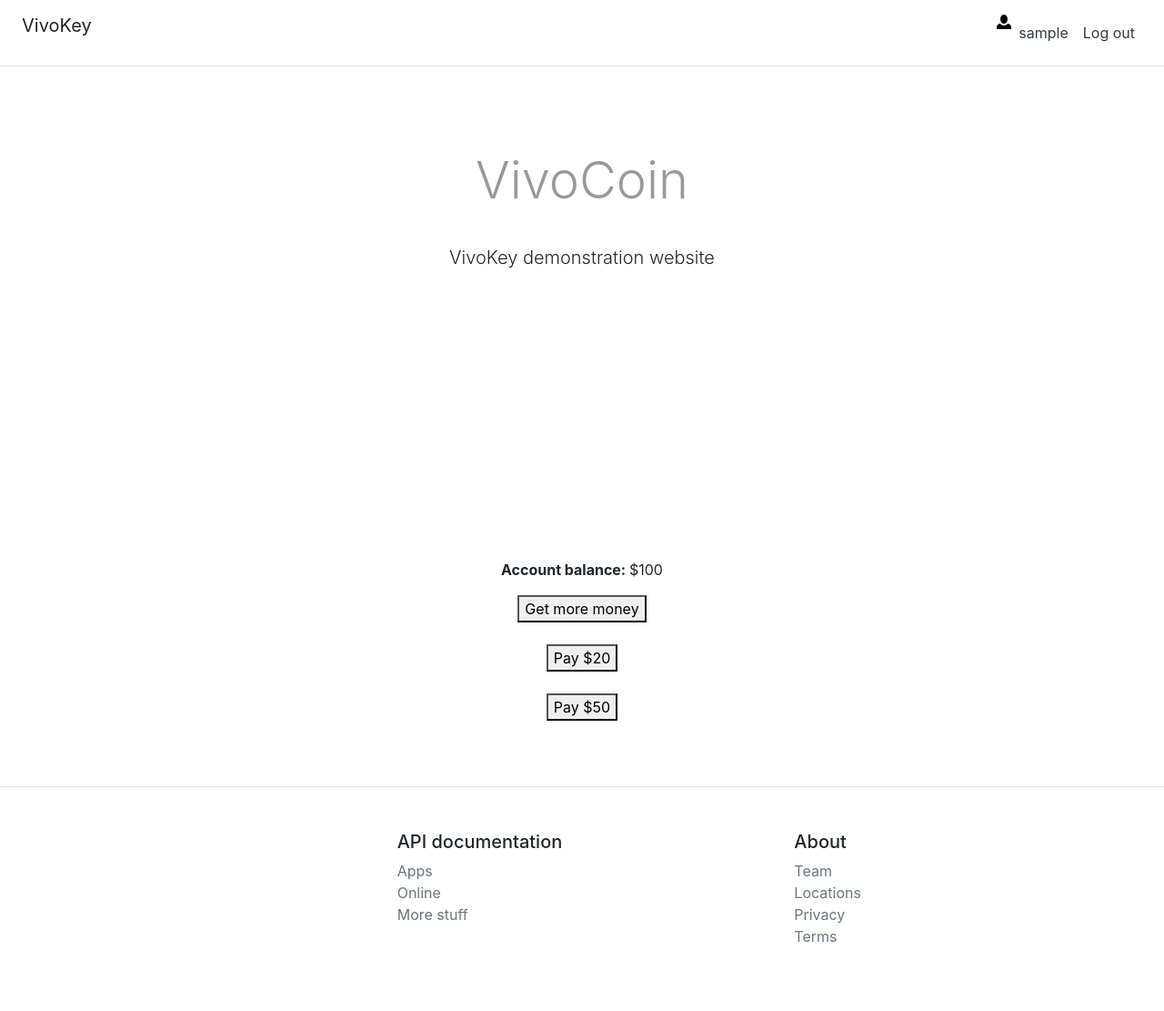
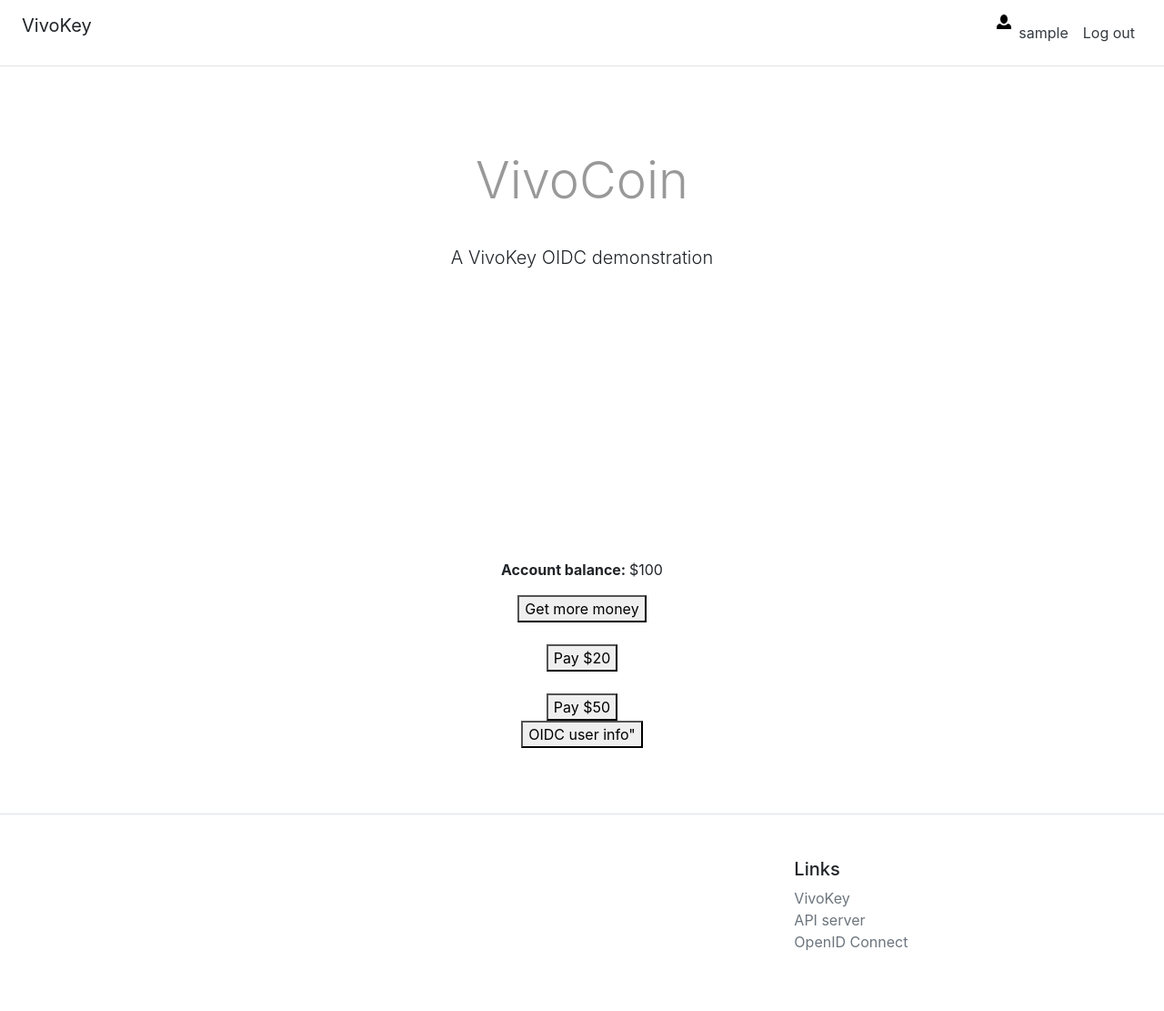
Before and after one commit to VivoKey/vivocoin, a Django app: page / in a window 1280 px wide. Shown: the whole page at 91% size. Before the commit the page ends 1035 px from the top, so only its background shows below. Run offline with Django 3.2, Linux system fonts and the light colour scheme; the visitor is signed in with stand-in values (Sample User, id 1); data comes from the database, SQL or seed files in the repository; data that the repository does not hold is empty; some libraries are stand-ins or nearby versions.

Commit message:
Add userinfo endpoint

```diff
--- a/coinweb/templates/coinweb/base.html
+++ b/coinweb/templates/coinweb/base.html
@@ -35,20 +35,19 @@
 				<div class="col-12 col-md">
 				</div>
 				<div class="col-6 col-md">
-					<h5>API documentation</h5>
+					<!--h5>API documentation</h5>
 					<ul class="list-unstyled text-small">
 						<li><a class="text-muted" href="#">Apps</a></li>
 						<li><a class="text-muted" href="#">Online</a></li>
 						<li><a class="text-muted" href="#">More stuff</a></li>
-					</ul>
+					</ul-->
 				</div>
 				<div class="col-6 col-md">
-					<h5>About</h5>
+					<h5>Links</h5>
 					<ul class="list-unstyled text-small">
-						<li><a class="text-muted" href="#">Team</a></li>
-						<li><a class="text-muted" href="#">Locations</a></li>
-						<li><a class="text-muted" href="#">Privacy</a></li>
-						<li><a class="text-muted" href="#">Terms</a></li>
+						<li><a class="text-muted" href="https://vivokey.com/">VivoKey</a></li>
+						<li><a class="text-muted" href="https://api.vivokey.com/">API server</a></li>
+						<li><a class="text-muted" href="https://openid.net/connect/">OpenID Connect</a></li>
 					</ul>
 				</div>
 			</div>
--- a/coinweb/templates/coinweb/index.html
+++ b/coinweb/templates/coinweb/index.html
@@ -3,11 +3,9 @@
 {% block title %}VivoCoin{% endblock %}
 {% block content %}
 
-<!-- User token: {{ oidc_token }} -->
-
 <div class="pricing-header px-3 py-3 pt-md-5 pb-md-4 mx-auto text-center">
 	<h1 class="display-4">VivoCoin</h1>
-	<p class="lead">VivoKey demonstration website</p>
+	<p class="lead">A VivoKey OIDC demonstration</p>
 	{% if user.is_authenticated %}
 	{% if message %}
 	<p id="#message"><b>{{ message }}</b></p>
@@ -41,6 +39,11 @@
 		<button type='submit'>Pay $50</button>
 	</form>
 	{% endif %}
+
+	<form method="post" action="{% url 'userinfo' %}">
+		{% csrf_token %}
+		<button type="submit">OIDC user info"</button>
+	</form>
 
 	{% endif %}
 </div>
--- a/coinweb/urls.py
+++ b/coinweb/urls.py
@@ -5,6 +5,7 @@
 
 urlpatterns = [
     path('', views.index, name='index'),
+    path('userinfo/', views.userinfo, name='userinfo'),
     re_path('auth_status/([0-9]+)/', views.auth_status, name='auth_status'),
     path('validation_complete/', csrf_exempt(views.validation_complete), name='validation_complete'),
     path('logout/', views.logout, name='logout'),
--- a/coinweb/views.py
+++ b/coinweb/views.py
@@ -5,9 +5,12 @@
 
 from django.shortcuts import render, redirect
 from django.contrib.auth import logout as django_logout
+from django.contrib.auth.decorators import login_required
 from django.conf import settings
 from django.core.signing import Signer
+from django.core.exceptions import PermissionDenied
 from django.http import JsonResponse
+from django.views.decorators.http import require_POST
 
 from .models import Account, Payment
 
@@ -97,7 +100,6 @@
         balance_dollars = 0
 
     context = {
-        'oidc_token': request.session.get('oidc_access_token', ''),  # for debugging
         'account': Account,
         'balance_dollars': balance_dollars,
         'debt': balance_dollars < 0,
@@ -105,10 +107,49 @@
         'wait_for_payment': wait_for_payment
     }
 
-    return render(
-        request,
-        'coinweb/index.html',
-        context)
+    return render(request, 'coinweb/index.html', context)
+
+def _oidc_userinfo():
+    """
+    Make the /userinfo call to VivoKey.
+
+    mozilla_django_oidc has already made this API call as as part of logging
+    in, but unfortunately didn't store the result, so just ask again.
+    """
+    token = request.session['oidc_access_token']
+    print('oidc_access_token:', token)
+    json_data = json.dumps({
+        'message': message,
+        'timeout': 30,
+        'id': our_id,
+        'callback': settings.VALIDATION_CALLBACK,
+    }).encode('utf-8')
+
+    request = urllib.request.Request(
+        settings.VIVO_VALIDATE,
+        data=json_data,
+        headers={
+            'Authorization': 'Bearer %s' % (token,),
+            'Content-Type': 'application/json',
+        }
+    )
+
+@login_required
+@require_POST
+def userinfo(request):
+    """
+    Return some information about the logged-in user.
+
+    This is extra info to help you while working with VivoKey OIDC and isn't
+    required to implement any core functionality.
+    """
+
+
+    context = {
+        'oidc_access_token': request.session.get('oidc_access_token', ''),  # for debugging
+    }
+
+    return render(request,'coinweb/userinfo.html', context)
 
 def validation_complete(request):
     # Callback from VivoKey.
```
Also changed, not shown: coinweb/templates/coinweb/userinfo.html (added, +17 -0 lines).
